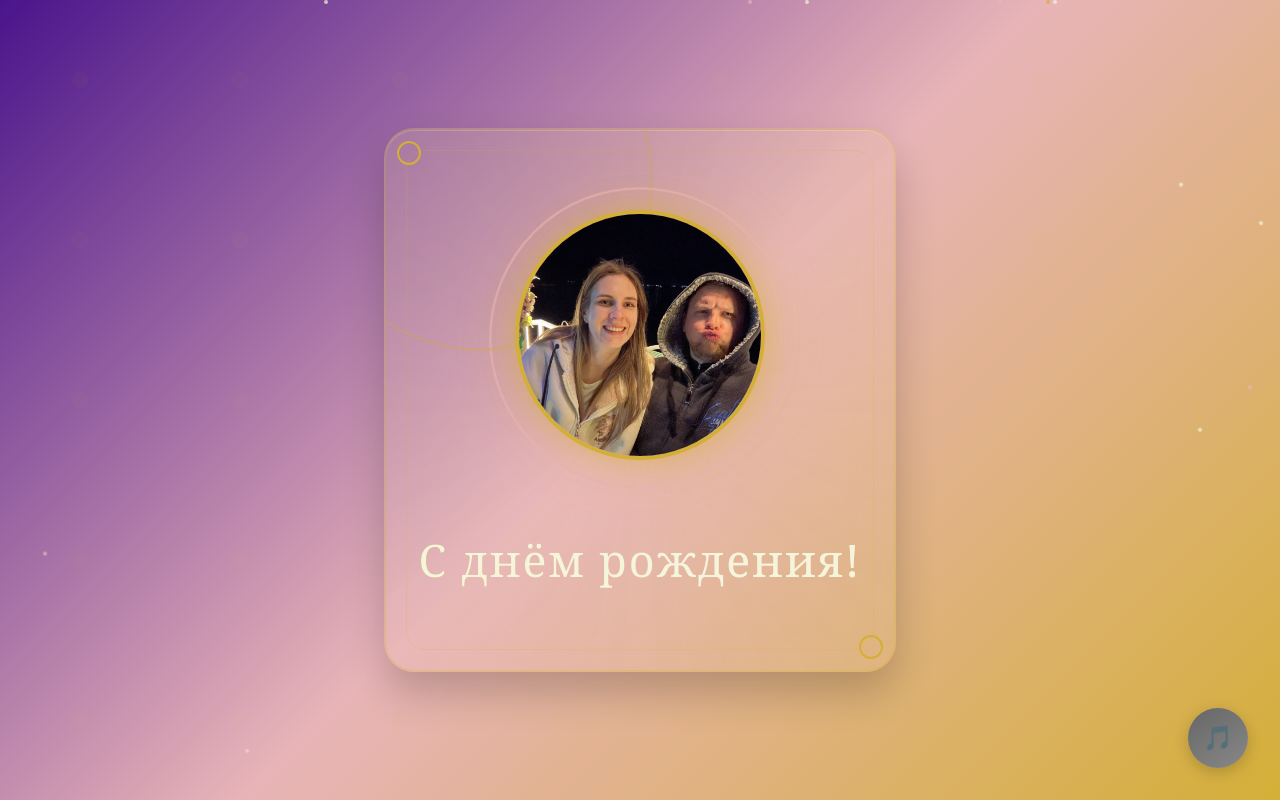
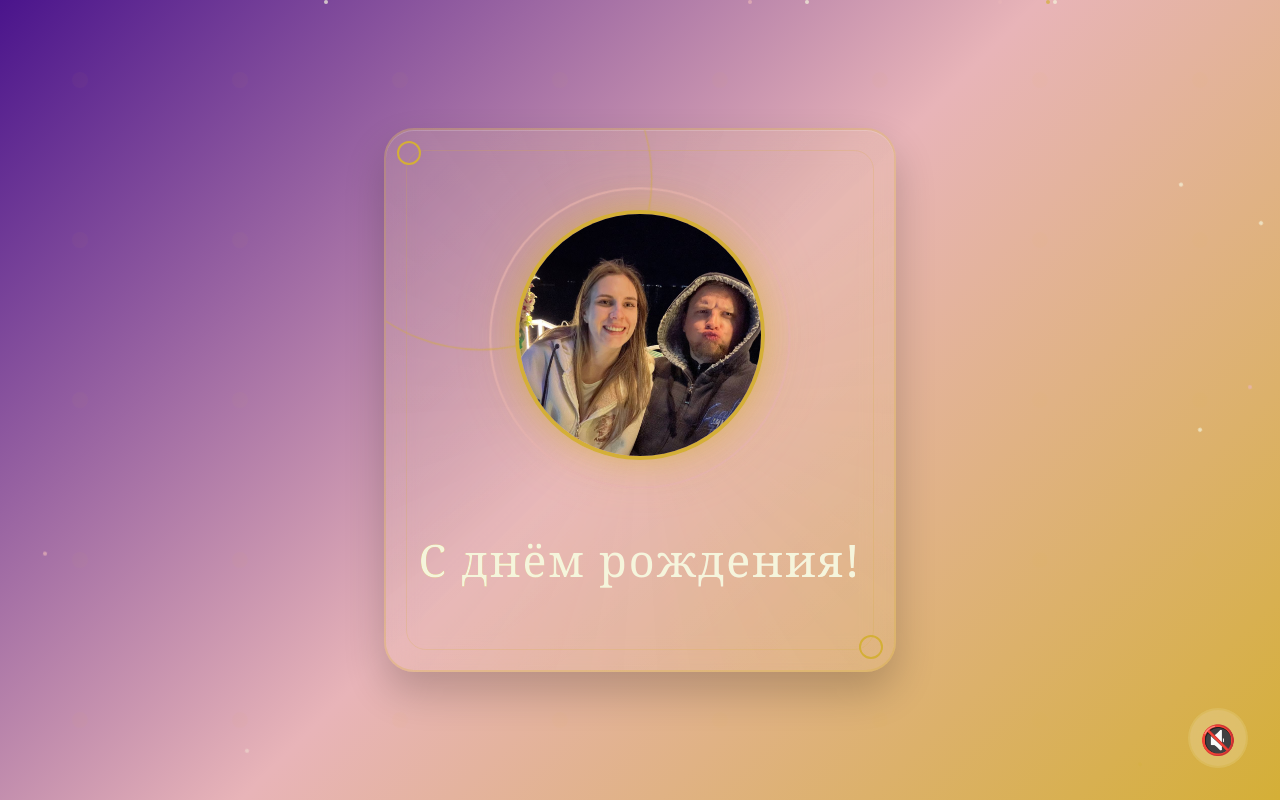
Before and after one commit to dimonss/BirthdayBackend, a website: page htmlTemplates/indexThree.html in a window 1280 px wide. Drawn offline with Linux system fonts and the light colour scheme; files whose address does not match are found by name.

Commit message:
update sound buttons for templates

```diff
--- a/htmlTemplates/indexThree.html
+++ b/htmlTemplates/indexThree.html
@@ -253,31 +253,37 @@
             animation: sparkle 2s ease-in-out infinite;
         }
 
-        .audio-button {
+        .audio-control {
             position: fixed;
             bottom: 2rem;
             right: 2rem;
+            background: rgba(255, 255, 255, 0.2);
+            border-radius: 50%;
             width: 60px;
             height: 60px;
-            background: linear-gradient(145deg, var(--gold), var(--rose-gold));
-            border: none;
-            border-radius: 50%;
-            color: var(--deep-purple);
-            font-size: 1.5rem;
+            display: flex;
+            align-items: center;
+            justify-content: center;
             cursor: pointer;
-            box-shadow: 0 4px 15px rgba(0, 0, 0, 0.2);
             transition: all 0.3s ease;
             z-index: 100;
+            backdrop-filter: blur(10px);
+            border: 2px solid rgba(212, 175, 55, 0.3);
         }
 
-        .audio-button:hover {
+        .audio-control:hover {
+            background: rgba(255, 255, 255, 0.3);
             transform: scale(1.1);
-            box-shadow: 0 6px 20px rgba(0, 0, 0, 0.3);
+            box-shadow: 0 0 20px rgba(212, 175, 55, 0.5);
         }
 
-        .audio-button.muted {
-            background: linear-gradient(145deg, #666, #888);
-            color: #ccc;
+        .audio-control::before {
+            content: '🔊';
+            font-size: 1.8rem;
+        }
+
+        .audio-control.muted::before {
+            content: '🔇';
         }
 
         @keyframes rotate {
@@ -357,7 +363,7 @@
         </div>
     </div>
 
-    <button class="audio-button" onclick="toggleAudio()" id="audioButton">🎵</button>
+    <div class="audio-control" onclick="toggleAudio()"></div>
 
     <audio id="audio" loop>
         <source src="./audio.mp3" type="audio/mp3">
@@ -366,14 +372,13 @@
 
     <script>
         const audio = document.getElementById('audio');
-        const audioButton = document.getElementById('audioButton');
+        const audioControl = document.querySelector('.audio-control');
         let isMuted = true;
 
         function toggleAudio() {
             isMuted = !isMuted;
             audio.muted = isMuted;
-            audioButton.classList.toggle('muted');
-            audioButton.textContent = isMuted ? '🔇' : '🎵';
+            audioControl.classList.toggle('muted');
 
             if (!isMuted) {
                 audio.play().catch(error => {
```
Also changed, not shown: htmlTemplates/indexFirst.html (+56 -15 lines).
